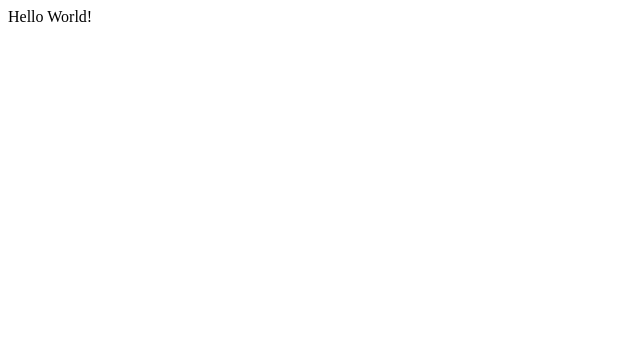
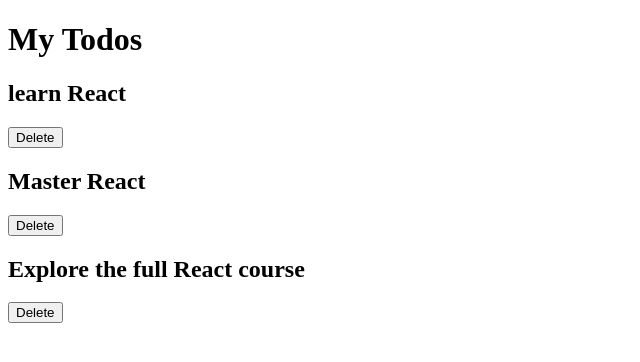
Before and after one commit to ardalan-di/learning-react, a React (Create React App) app in the folder react-course/: page / in a window 1280 px wide. Shown: the top 362 px of the page, without its empty margins (0-640 px from the left). Built offline with nearby package versions, Linux system fonts and the light colour scheme.

Commit message:
props lesson

```diff
--- a/react-course/src/App.js
+++ b/react-course/src/App.js
@@ -1,6 +1,13 @@
+import Todo from "./components/Todo";
+
 function App() {
-  return (
-    <div>Hello World!</div>
+  return (<div>
+      <h1>My Todos</h1>
+      <Todo text = "learn React" />
+      <Todo text = "Master React" />
+      <Todo text = "Explore the full React course" />
+
+    </div>
   );
 }
 
--- /dev/null
+++ b/react-course/src/components/Todo.js
@@ -0,0 +1,15 @@
+function Todo(props)
+{
+    return (
+        <div>
+          <div>
+            <h2>{props.text}</h2>
+          </div>
+          <div>
+            <button>Delete</button>
+          </div>
+        </div>
+    );
+}
+
+export default Todo;
```
